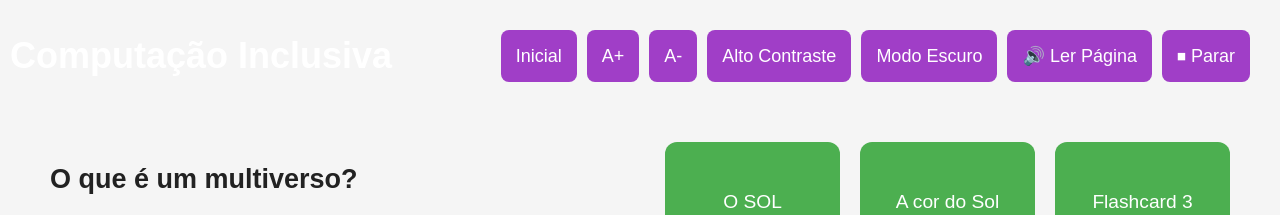
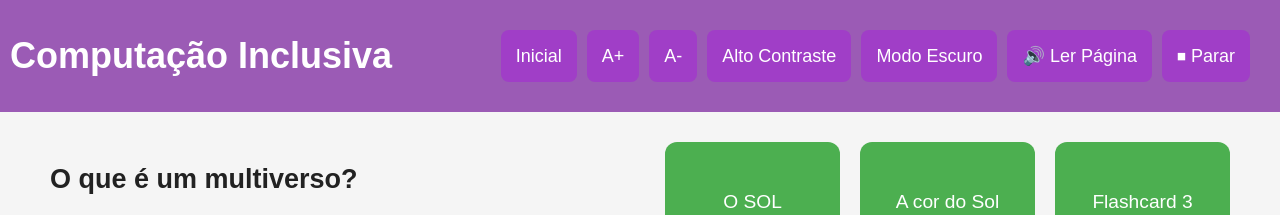
Before and after one commit to vitoria1267/subtil, a plain HTML site: page index.html in a window 1280 px wide. Shown: the top 215 px of the page. Drawn offline with Linux system fonts and the light colour scheme.

Commit message:
Restore general page styles in style.css

```diff
--- a/style.css
+++ b/style.css
@@ -37,7 +37,7 @@ header{
     justify-content:space-between; /* Título à esquerda e botões à direita */
     align-items:center;            /* Alinha verticalmente */
 
-    background: "#9b5bb5";
+    background: #9b5bb5;
     /* Cor azul do fundo do cabeçalho. */
 
     color:white;
```
